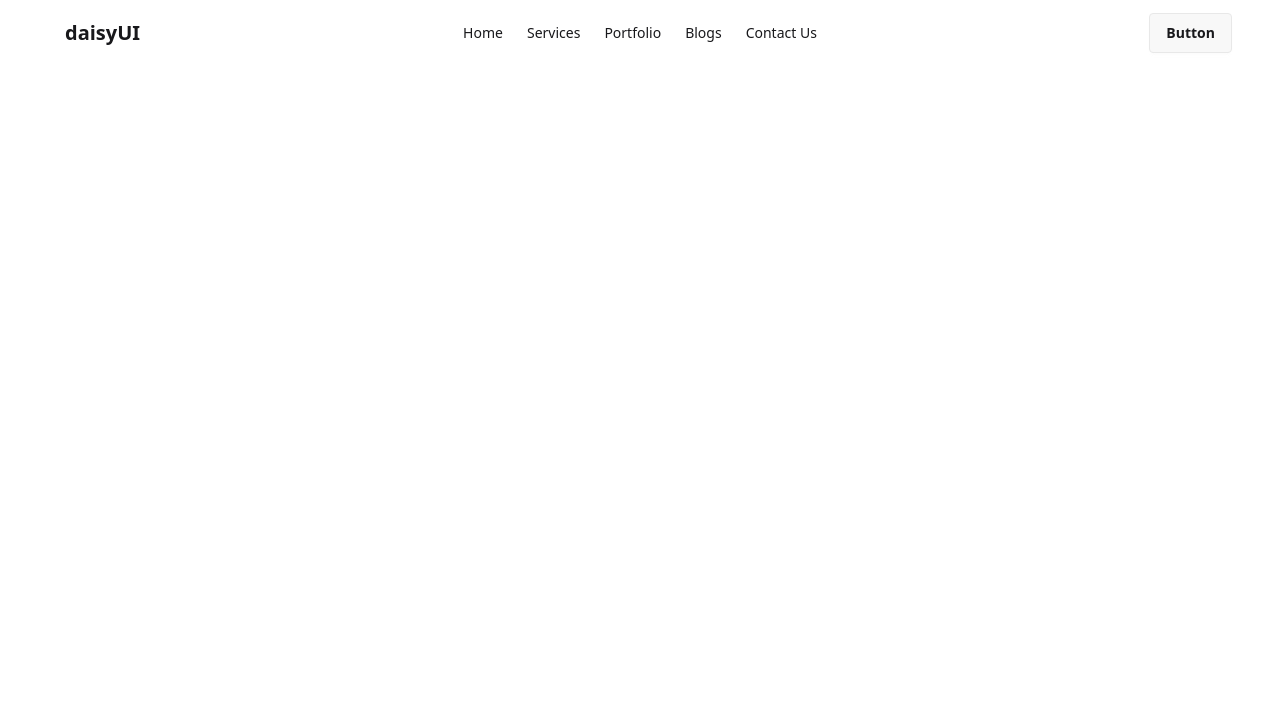
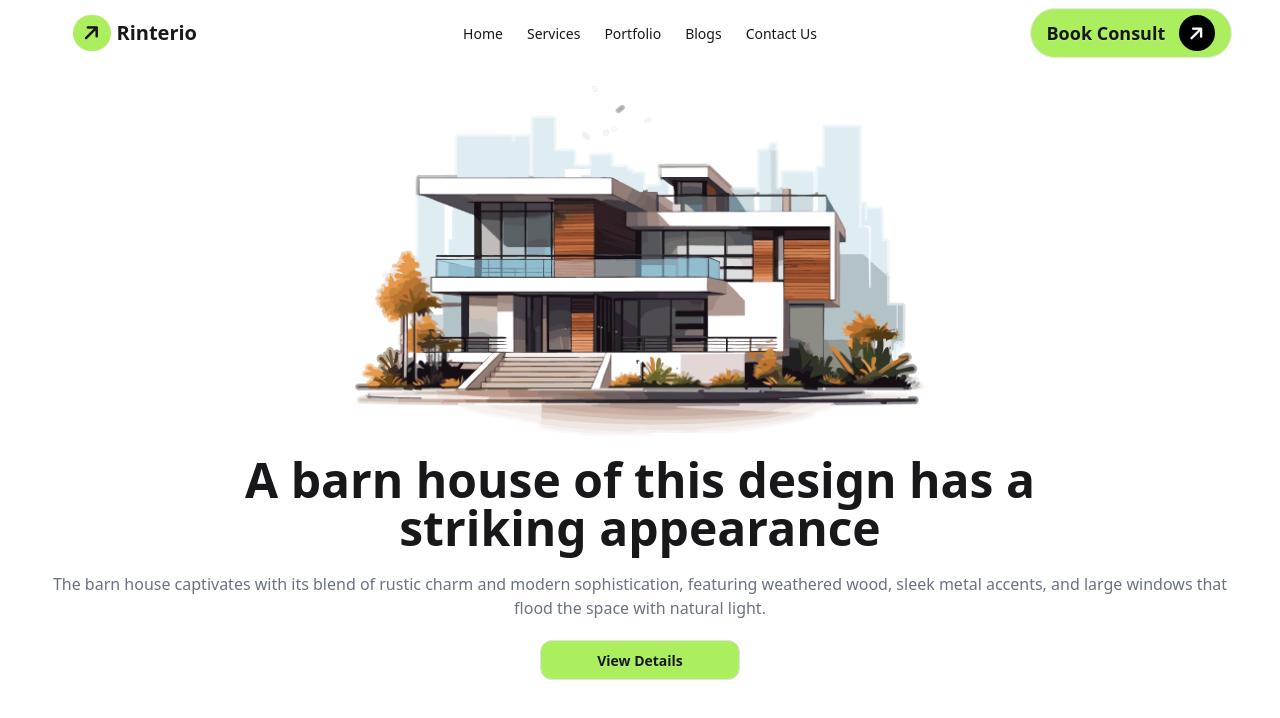
Before and after one commit to fazlerabbi13/Rinterio-With-Tailwind-DaisyUI, a plain HTML site: page index.html in a window 1280 px wide. Drawn offline with nearby package versions, Linux system fonts and the light colour scheme; a web font is replaced by a local one.

Commit message:
banner section completed.

```diff
--- a/index.html
+++ b/index.html
@@ -13,12 +13,14 @@
         rel="stylesheet">
     <link href="https://cdn.jsdelivr.net/npm/daisyui@5" rel="stylesheet" type="text/css" />
     <script src="https://cdn.jsdelivr.net/npm/@tailwindcss/browser@4"></script>
+    <script src="https://kit.fontawesome.com/885136c701.js" crossorigin="anonymous"></script>
 
 </head>
 
 <body>
-    <header class="w-[1200px] mx-auto">
-        <nav class="w-[1200px] mx-auto">
+    <header class="max-w-[1200px] mx-auto">
+        <!-- navbar -->
+        <nav class="max-w-[1200px] mx-auto">
             <div class="navbar bg-base-100">
                 <div class="navbar-start">
                     <div class="dropdown">
@@ -40,13 +42,18 @@
                             <li><a>Contact Us</a></li>
                         </ul>
                     </div>
-                    <a class="btn btn-ghost text-xl">daisyUI</a>
+                    <a class="btn btn-ghost text-xl">
+                        <span class="bg-[#ABEF5F] rounded-full px-2.5 py-1 ml-2">
+                            <i class="fa-solid fa-arrow-right -rotate-45"></i>
+                        </span>
+                        <span>Rinterio</span>
+                    </a>
                 </div>
                 <div class="navbar-center hidden lg:flex">
                     <ul class="menu menu-horizontal px-1">
                         <li><a>Home</a></li>
                         <li>
-                            <li><a>Services</a></li>
+                        <li><a>Services</a></li>
                         </li>
                         <li><a>Portfolio</a></li>
                         <li><a>Blogs</a></li>
@@ -54,15 +61,31 @@
                     </ul>
                 </div>
                 <div class="navbar-end">
-                    <a class="btn">Button</a>
+
+                    <a class="btn bg-[#ABEF5F] rounded-full px-4! py-6! text-lg font-bold">Book Consult
+                        <span class="bg-black rounded-full px-2.5 py-1 ml-2">
+                            <i class="fa-solid text-white fa-arrow-right -rotate-45"></i>
+                        </span>
+                    </a>
                 </div>
             </div>
         </nav>
 
-    <!-- Banner -->
-     <section class="h-[700px]">
-        <img src="" alt="">
-     </section>
+        <!-- Banner -->
+        <section class="mt-5 h-[700px] max-w-[1200px] mx-auto">
+            <img class="mx-auto" src="assets/banner.png" alt="">
+            <h3 class="mt-5 font-bold text-center text-5xl">A barn house of this design has a <br>
+                striking appearance</h3>
+            <p class="mt-5 text-gray-500 text-wrap text-center">The barn house captivates with its blend of rustic charm
+                and modern sophistication,
+                featuring weathered wood, sleek
+                metal accents, and large windows
+                that flood the space with natural
+                light.</p>
+            <div class="text-center">
+                <button class="mt-5 w-[200px] rounded-xl btn bg-[#ABEF5F] btn-active">View Details</button>
+            </div>
+        </section>
     </header>
     <main>
 
--- a/tailwind.config.js
+++ b/tailwind.config.js
@@ -2,8 +2,8 @@
   theme: {
     extend: {
       colors: {
-            primary: '#ff0000', // Custom primary color
+        primary: "#ff0000", // Custom primary color
       },
     },
   },
-    }
+};
```
Also changed, not shown: assets/Rectangle.png (added), assets/Vector.png (added), assets/article1.png (added), assets/article2.png (added), assets/article3.png (added), assets/banner.png (added), assets/bg.jpg (added), assets/budget-planning.png (added), assets/commercial.png (added), assets/concept.png (added), assets/flow-chart.png (added), assets/img1.png (added), assets/img2.png (added), assets/img3.png (added), 4 more files. Lines whose indentation alone changed are shown as unchanged.
